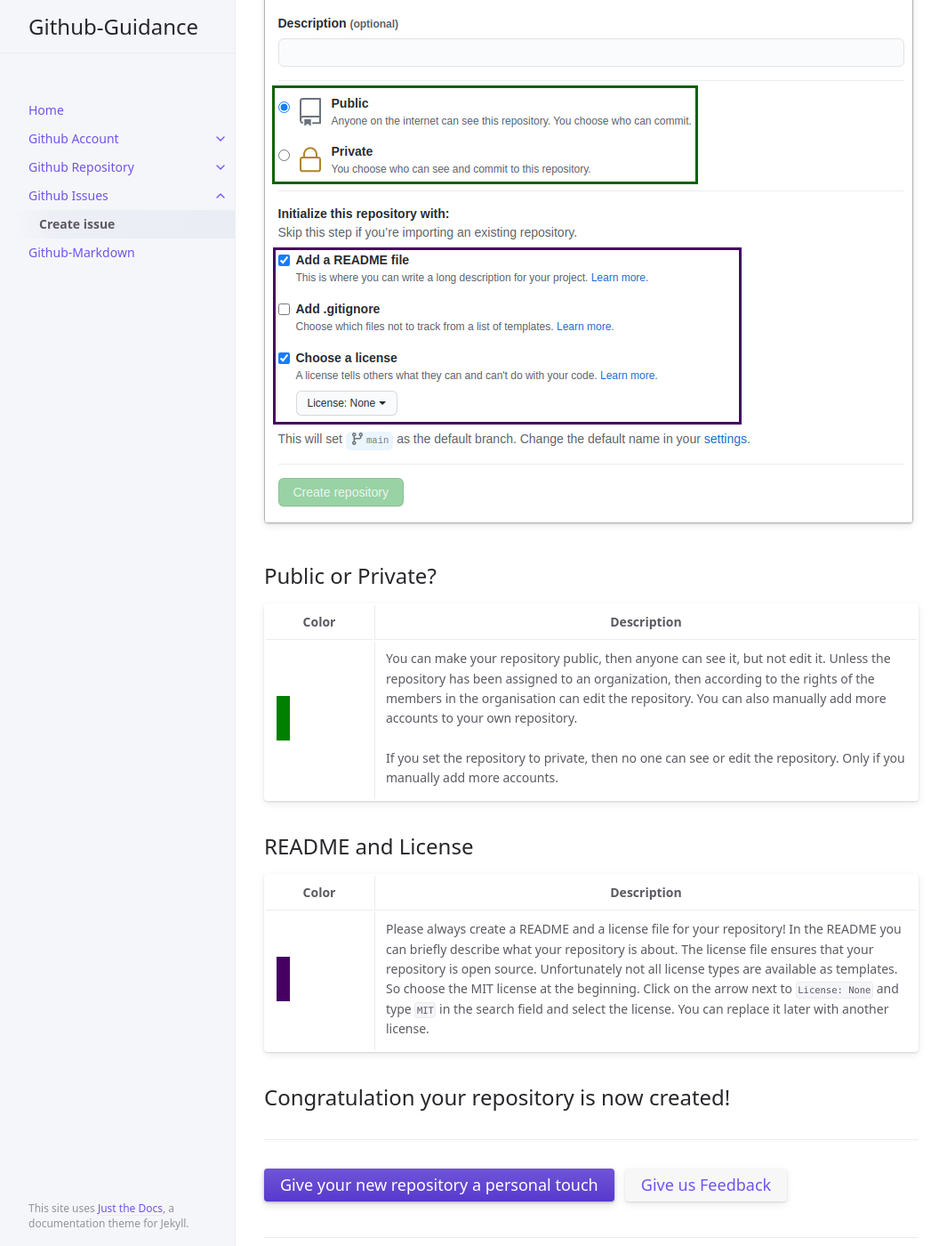
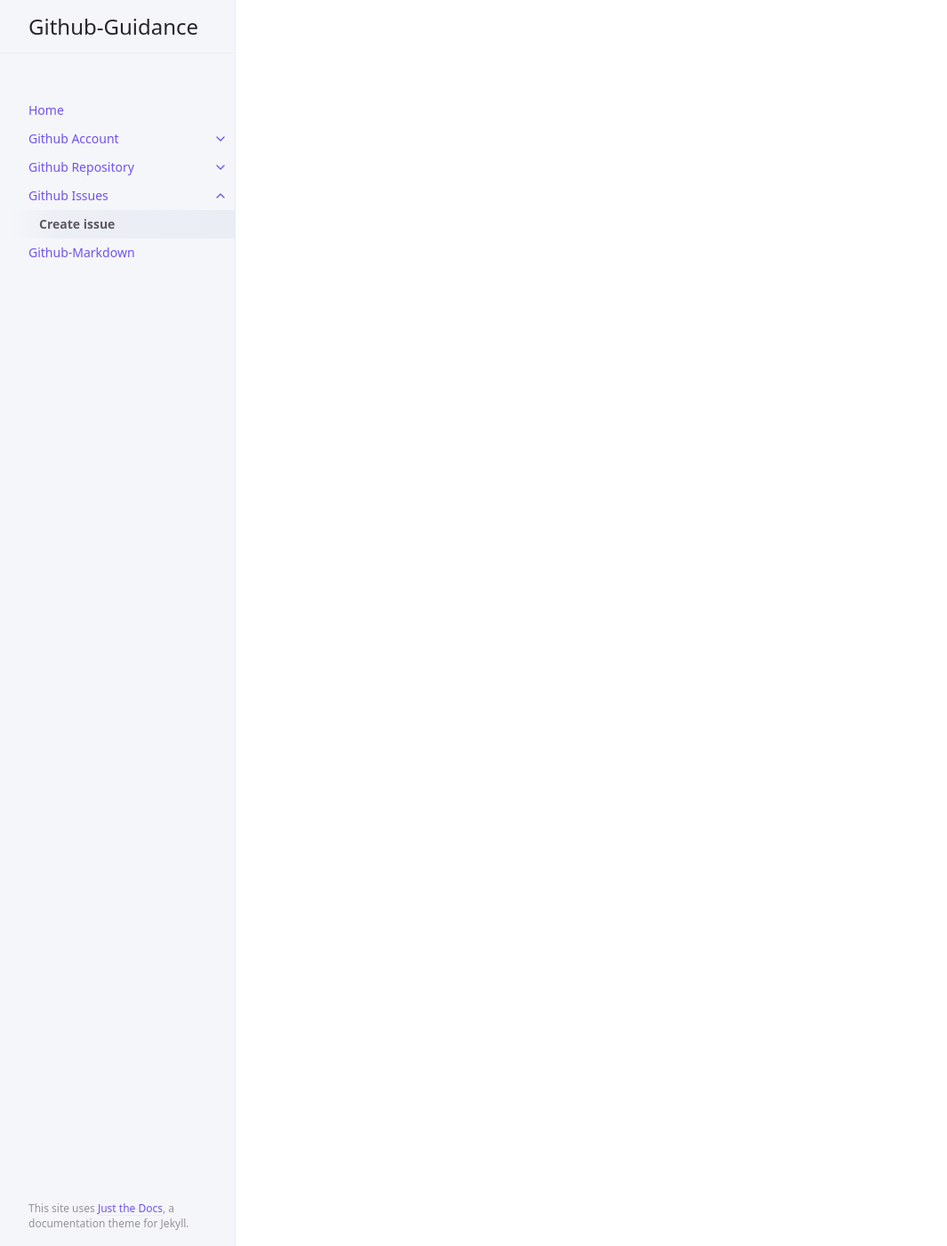
Before and after one commit to ASKnet-Open-Training/Github-Guidance, a Jekyll site: the page built from pages/github-issues/create-issue.md, in a window 1280 px wide and 1400 px high, scrolled down 1136 px. Shown: the whole window at 89% size, without its empty margins (107-1172 px from the left). Built offline with Jekyll 4.4.1, drawn with Linux system fonts in a browser that asks for light colours; some of the changed text lies outside the part shown.

Commit message:
deleted placeholder text

```diff
--- a/pages/github-issues/create-issue.md
+++ b/pages/github-issues/create-issue.md
@@ -5,34 +5,4 @@ parent: Github Issues
 nav_order: 1
 ---
 
-# Create Github issue
-You can see in the upper right corner a + symbol. There you can create your own repository.
-
-1. TOC
-{:toc}
-
-![Create new Github repository]({{ 'assets/images/github-repo-create-new-repo.png' | relative_url }})
-
-## Name and owner of the repository
-
-On the next page you should give your new repository a <span style="color:red;">name</span> and specify <span style="color:blue;">who should own the repository</span>. Either your own account or an organization.
-
-![Choose name, owner and publicity of the repository]({{ 'assets/images/github-repo-create-new-repo-2.png' | relative_url }})
-
-## Public or Private?
-
-| Color | Description |
-| ----- | ----------- |
-| <span style="display:block; width:15px; height:50px; background-color:green"></span> | You can make your repository public, then anyone can see it, but not edit it. Unless the repository has been assigned to an organization, then according to the rights of the members in the organisation can edit the repository. You can also manually add more accounts to your own repository.<br /><br />If you set the repository to private, then no one can see or edit the repository. Only if you manually add more accounts. |
-
-## README and License
-
-| Color | Description |
-| ----- | ----------- |
-| <span style="display:block; width:15px; height:50px; background-color:#450062;"></span> | Please always create a README and a license file for your repository! In the README you can briefly describe what your repository is about. The license file ensures that your repository is open source. Unfortunately not all license types are available as templates. So choose the MIT license at the beginning. Click on the arrow next to `License: None` and type `MIT` in the search field and select the license. You can replace it later with another license. |
-
-## Congratulation your repository is now created!
-
-----
-
-[Give your new repository a personal touch](/pages/github-repo/add-social-preview-image){: .btn .btn-primary .fs-5 .mb-4 .mb-md-0 .mr-2 } [Give us Feedback]({{ site.github.repository_url }}/issues/new){: .btn .fs-5 .mb-4 .mb-md-0 }
+# Create Github issues
```
